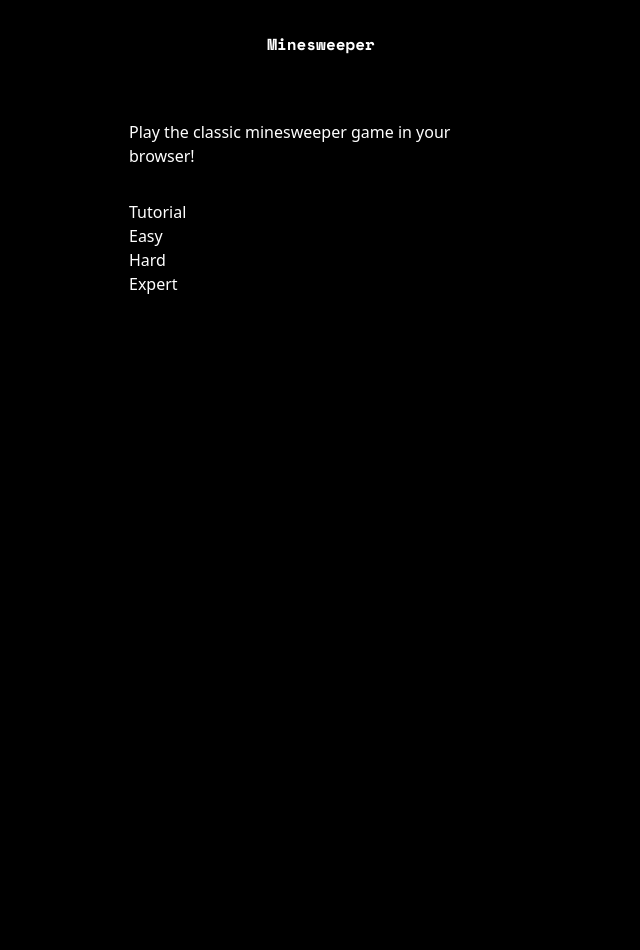
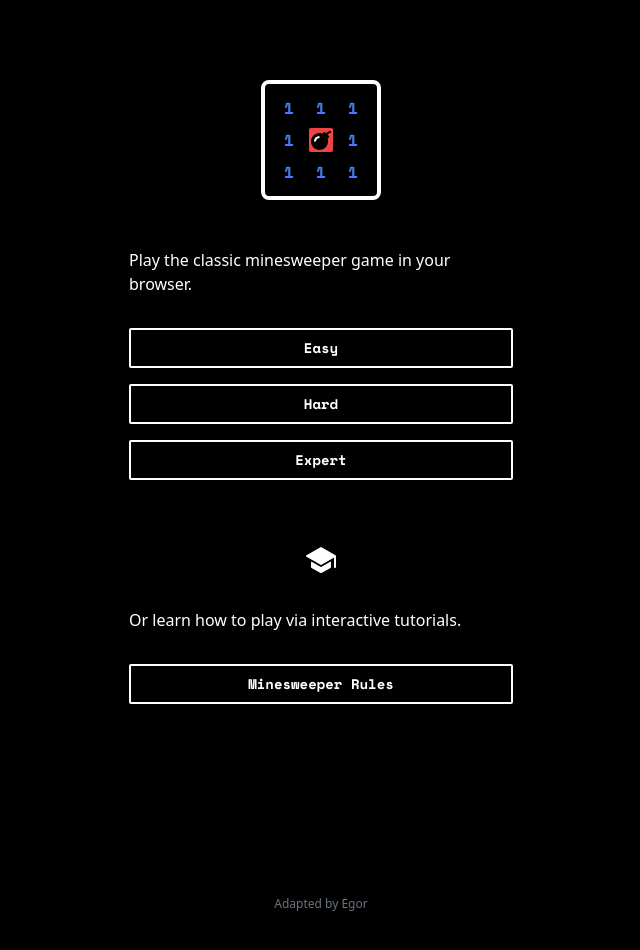
Before and after one commit to rogeonee/next-sweeper, a Next.js app: page / in a window 1280 px wide. Shown: the top 950 px of the page, without its empty margins (319-959 px from the left). Before the commit the page ends 800 px from the top, so only its background shows below. Built offline with nearby package versions, Linux system fonts and the light colour scheme.

Commit message:
feat: style home page

```diff
--- a/app/layout.tsx
+++ b/app/layout.tsx
@@ -1,5 +1,6 @@
 import './globals.css';
 
+import { Center } from '@/components/Center';
 import Link from 'next/link';
 import type { Metadata } from 'next';
 import { spaceMono } from './fonts';
@@ -16,18 +17,17 @@ export default function RootLayout({
 }>) {
   return (
     <html lang="en">
-      <body className={` antialiased bg-black text-white`}>
+      <body className="antialiased bg-black text-white">
         <main className="flex flex-col items-center">
           <header className="m-8">
-            <hgroup>
-              <h1 className={spaceMono.className}>
-                <Link href="/">Minesweeper</Link>
-              </h1>
-            </hgroup>
+            <hgroup></hgroup>
           </header>
 
-          <div className="w-96">{children}</div>
+          <div className="max-w-96">{children}</div>
         </main>
+        <footer className="text-gray-500 text-xs mt-32 mb-16 mx-8">
+          <Center>Adapted by Egor</Center>
+        </footer>
       </body>
     </html>
   );
--- a/app/page.tsx
+++ b/app/page.tsx
@@ -1,19 +1,53 @@
 'use client';
 
-import Link from 'next/link';
+import { Center } from '@/components/Center';
+import { ContentBlock } from '@/components/ContentBlock';
+import { GameStatic } from '@/components/GameStatic';
+import { Learn } from '@/components/Learn';
+import { MenuButton } from '@/components/MenuButton';
+import { MenuWrapper } from '@/components/MenuWrapper';
+import { Paragraph } from '@/components/Paragraph';
+import { useRouter } from 'next/navigation';
 
-export default function StartScreen() {
+export default function IndexPage() {
+  const router = useRouter();
+
   return (
-    <div>
-      <div className="my-8">
-        Play the classic minesweeper game in your browser!
-      </div>
-      <div className="flex flex-col">
-        <Link href="/tutorial/intro/001">Tutorial</Link>
-        <Link href="/game/easy">Easy</Link>
-        <Link href="/game/hard">Hard</Link>
-        <Link href="/game/expert">Expert</Link>
-      </div>
-    </div>
+    <>
+      <Center>
+        <GameStatic
+          levelData={`
+            111
+            1M1
+            111
+          `}
+        />
+      </Center>
+      <ContentBlock>
+        <Paragraph>
+          Play the classic minesweeper game in your browser.
+        </Paragraph>
+        <MenuWrapper>
+          <MenuButton text="Easy" onClick={() => router.push('/game/easy')} />
+          <MenuButton text="Hard" onClick={() => router.push('/game/easy')} />
+          <MenuButton
+            text="Expert"
+            onClick={() => router.push('/game/expert')}
+          />
+        </MenuWrapper>
+      </ContentBlock>
+      <ContentBlock>
+        <Center>
+          <Learn fill="white" className="size-8" />
+        </Center>
+        <Paragraph>Or learn how to play via interactive tutorials.</Paragraph>
+        <MenuWrapper>
+          <MenuButton
+            text="Minesweeper Rules"
+            onClick={() => router.push('/tutorial/intro/001')}
+          />
+        </MenuWrapper>
+      </ContentBlock>
+    </>
   );
 }
--- /dev/null
+++ b/components/Center.tsx
@@ -0,0 +1,3 @@
+export function Center({ children }: React.PropsWithChildren) {
+  return <div className="flex justify-center">{children}</div>;
+}
--- /dev/null
+++ b/components/ContentBlock.tsx
@@ -0,0 +1,3 @@
+export function ContentBlock({ children }: React.PropsWithChildren) {
+  return <section className="mt-8 mb-16">{children}</section>;
+}
--- a/components/GameStatic.tsx
+++ b/components/GameStatic.tsx
@@ -22,7 +22,7 @@ export function GameStatic({ levelData }: GameStaticProps) {
   }, [levelData]);
 
   return (
-    <div>
+    <div className="pointer-events-none">
       <BoardWrapper width={gameState.width} height={gameState.height}>
         {gameState.cells.map((cell) => (
           <RenderCell key={cell.id} cell={cell} />
--- /dev/null
+++ b/components/Learn.tsx
@@ -0,0 +1,10 @@
+import * as React from 'react';
+import { SVGProps } from 'react';
+
+export const Learn = (props: SVGProps<SVGSVGElement>) => (
+  <svg xmlns="http://www.w3.org/2000/svg" viewBox="0 0 512 512" {...props}>
+    <title />
+    <path d="M256 368a16 16 0 0 1-7.94-2.11L108 285.84a8 8 0 0 0-12 6.94V368a16 16 0 0 0 8.23 14l144 80a16 16 0 0 0 15.54 0l144-80a16 16 0 0 0 8.23-14v-75.22a8 8 0 0 0-12-6.94l-140.06 80.05A16 16 0 0 1 256 368Z" />
+    <path d="M495.92 190.5v-.11a16 16 0 0 0-8-12.28l-224-128a16 16 0 0 0-15.88 0l-224 128a16 16 0 0 0 0 27.78l224 128a16 16 0 0 0 15.88 0L461 221.28a2 2 0 0 1 3 1.74v144.53c0 8.61 6.62 16 15.23 16.43A16 16 0 0 0 496 368V192a14.76 14.76 0 0 0-.08-1.5Z" />
+  </svg>
+);
--- /dev/null
+++ b/components/MenuButton.tsx
@@ -0,0 +1,22 @@
+import classNames from 'classnames';
+import { noop } from '@/helpers/noop';
+import { spaceMono } from '@/app/fonts';
+
+export type MenuButtonProps = {
+  text: string;
+  onClick?: VoidFunction;
+};
+
+export function MenuButton({ text, onClick = noop }: MenuButtonProps) {
+  return (
+    <button
+      className={classNames(
+        spaceMono.className,
+        'border-2 border-white text-white rounded-sm px-4 py-2 text-center text-sm hover:bg-white hover:text-black active:bg-white active:text-black',
+      )}
+      onClick={onClick}
+    >
+      {text}
+    </button>
+  );
+}
--- /dev/null
+++ b/components/MenuWrapper.tsx
@@ -0,0 +1,3 @@
+export function MenuWrapper({ children }: React.PropsWithChildren) {
+  return <nav className="flex flex-col space-y-4">{children}</nav>;
+}
--- /dev/null
+++ b/components/Paragraph.tsx
@@ -0,0 +1,3 @@
+export function Paragraph({ children }: React.PropsWithChildren) {
+  return <p className="my-8">{children}</p>;
+}
```
